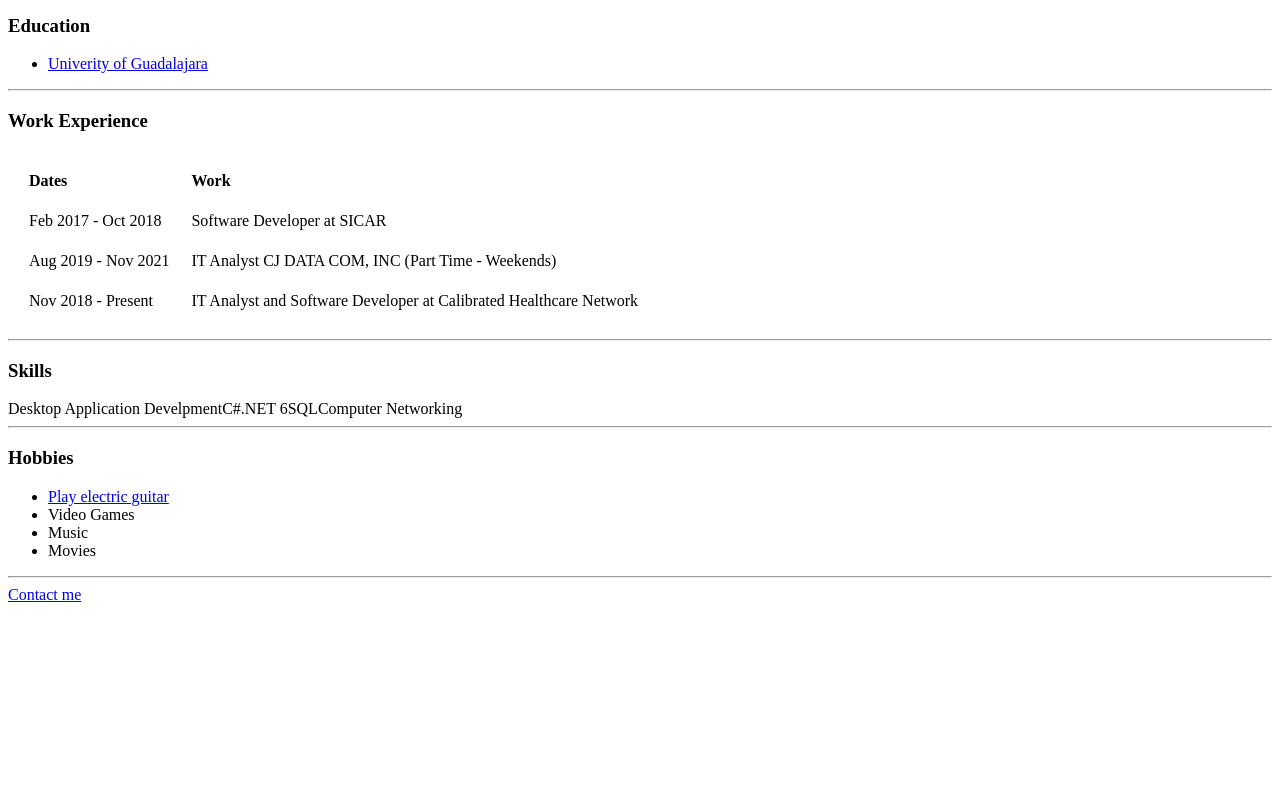
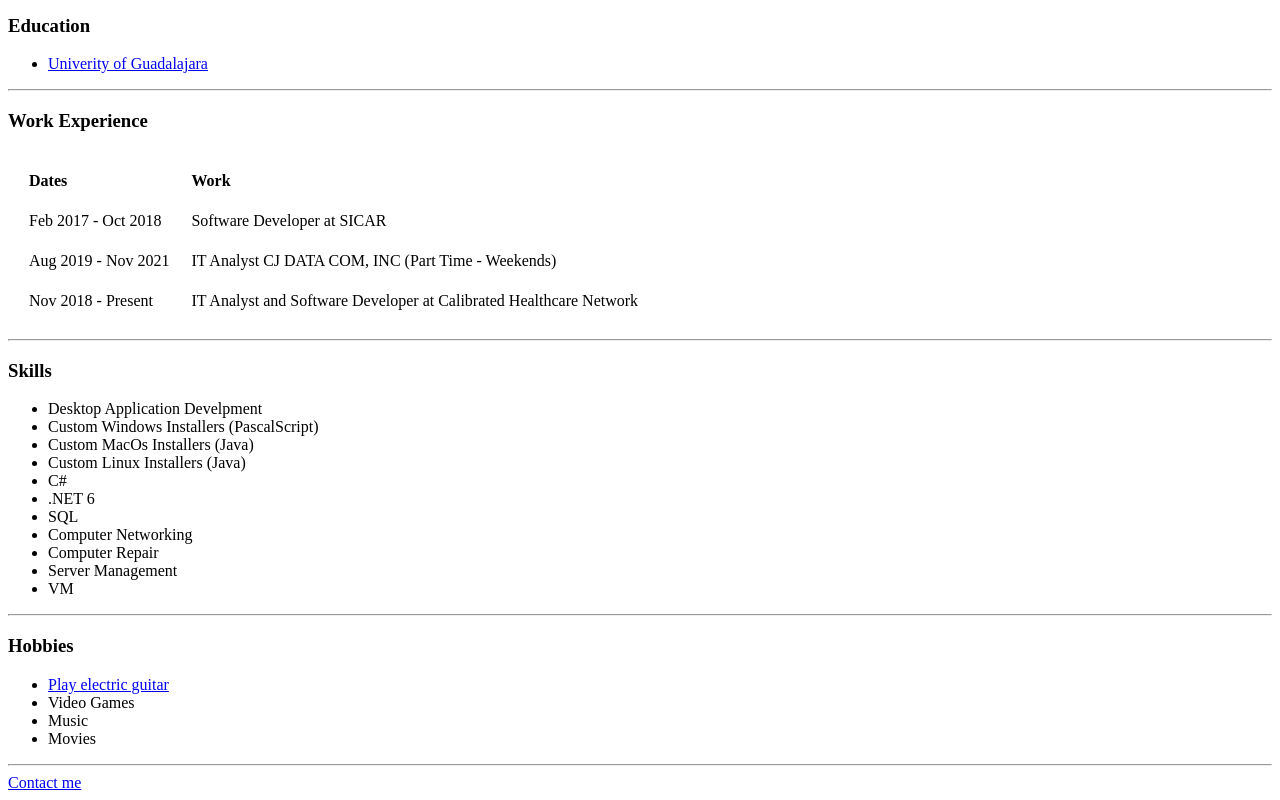
Before and after one commit to joesatriani10/cv, a plain HTML site: page index.html in a window 1280 px wide. Shown: the part 488-1288 px from the top of the page. Before the commit the page ends 1100 px from the top, so only its background shows below. Drawn offline with Linux system fonts and the light colour scheme.

Commit message:
Update index.html

```diff
--- a/index.html
+++ b/index.html
@@ -49,15 +49,19 @@
     </table>
     <hr />
     <h3>Skills</h3>
-    <table cellspacing="20">
-    <table>
-      <tr>Desktop Application Develpment</tr>
-      <tr>C#</tr>
-      <tr>.NET 6</tr>
-      <tr>SQL</tr>
-      <tr>Computer Networking</tr>
-    </table>
-    </table>
+    <ul>
+      <li>Desktop Application Develpment</li>
+      <li>Custom Windows Installers (PascalScript)</li>
+      <li>Custom MacOs Installers (Java)</li>
+      <li>Custom Linux Installers (Java)</li>
+      <li>C#</li>
+      <li>.NET 6</li>
+      <li>SQL</li>
+      <li>Computer Networking</li>
+      <li>Computer Repair</li>
+      <li>Server Management</li>
+      <li>VM</li>
+    </ul>
     <hr />
     <h3>Hobbies</h3>
     <ul>
```
